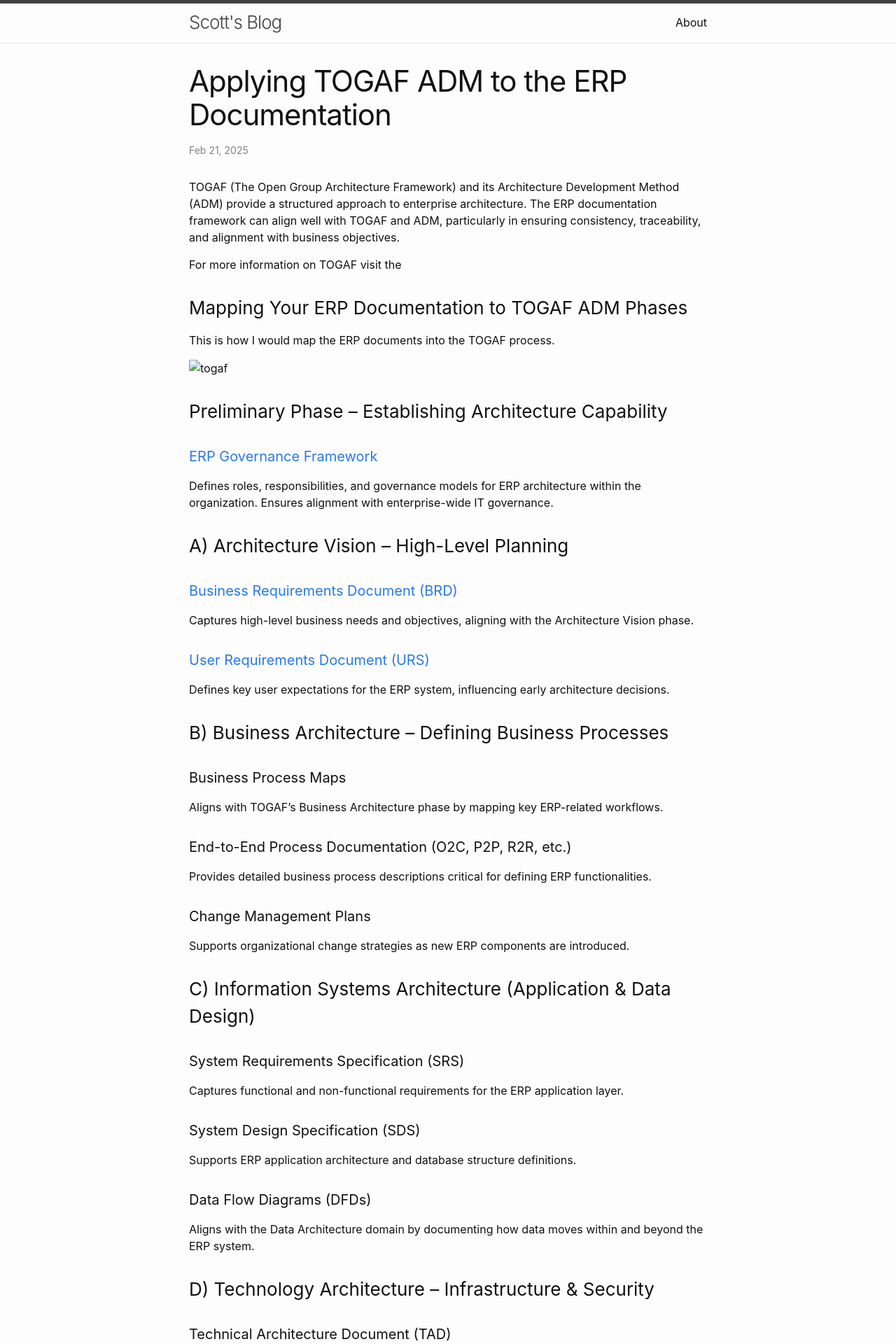
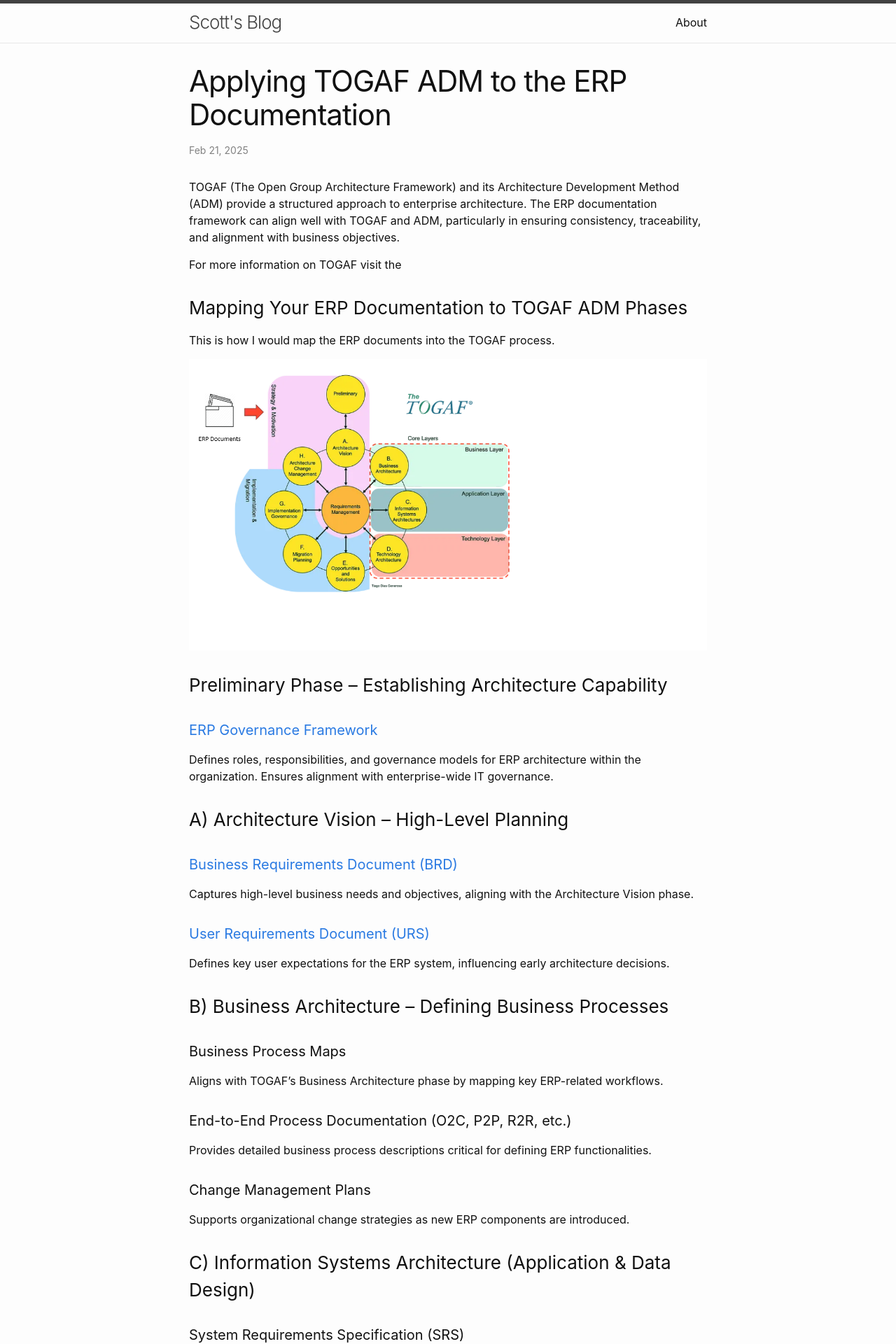
Before and after one commit to shwag-wsu/blog, a Jekyll site: the page built from _posts/2025-02-21-erp-documents-togaf.md, in a window 1280 px wide. Shown: the top 1920 px of the page at 70% size. Built offline with Jekyll 4.4.1, drawn with Linux system fonts in a browser that asks for light colours.

Commit message:
Update 2025-02-21-erp-documents-togaf.md

```diff
--- a/_posts/2025-02-21-erp-documents-togaf.md
+++ b/_posts/2025-02-21-erp-documents-togaf.md
@@ -13,7 +13,7 @@ For more information on TOGAF visit the
 
 This is how I would map the ERP documents into the TOGAF process.
 
-![togaf](.\togaf_lib.png)
+![togaf](https://shwag-wsu.github.io/blog/togaf_lib.png)
 
 ### Preliminary Phase – Establishing Architecture Capability
 
```
